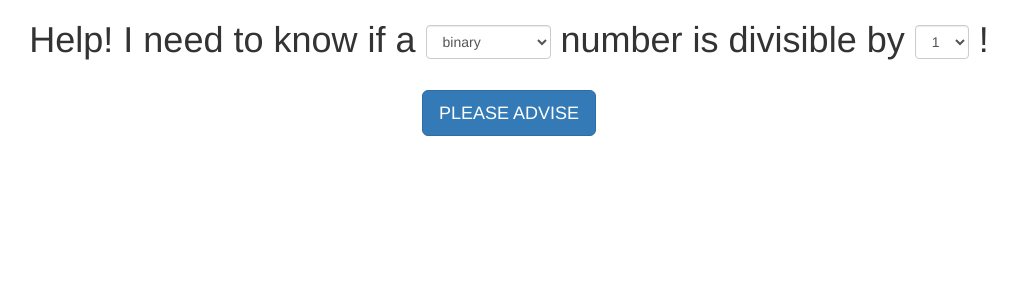
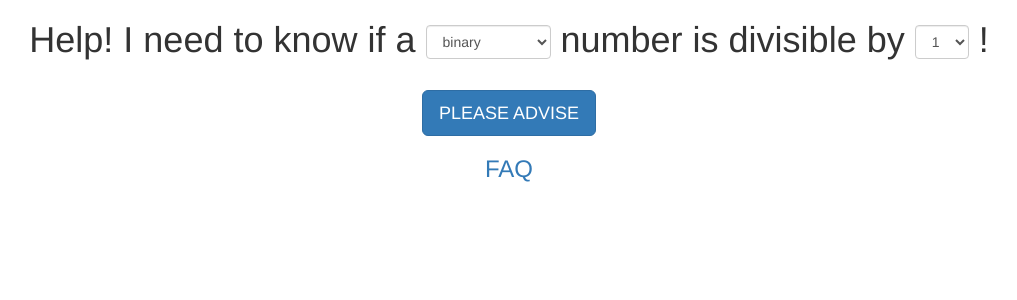
Before and after one commit to alexirpan/divisibility-regex, a Flask app: page / in a window 1280 px wide. Shown: the top 300 px of the page, without its empty margins (131-1148 px from the left). Run offline with Flask 2, Linux system fonts and the light colour scheme; some libraries are stand-ins or nearby versions.

Commit message:
Adding link to FAQ

```diff
--- a/templates/index.html
+++ b/templates/index.html
@@ -35,6 +35,6 @@
             <br>
             <button type="submit" class="btn btn-primary btn-lg">PLEASE ADVISE</button>
         </form>
-        </div>
+        <a href="/faq"><h3>FAQ</h3></a>
     </body>
 </html>
```
